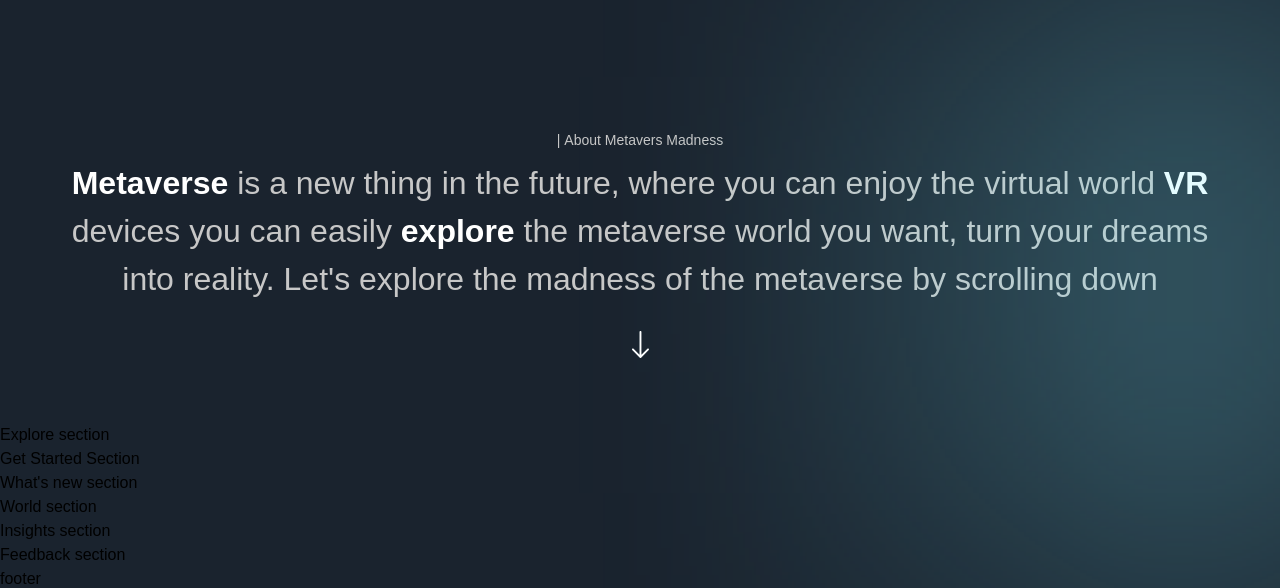
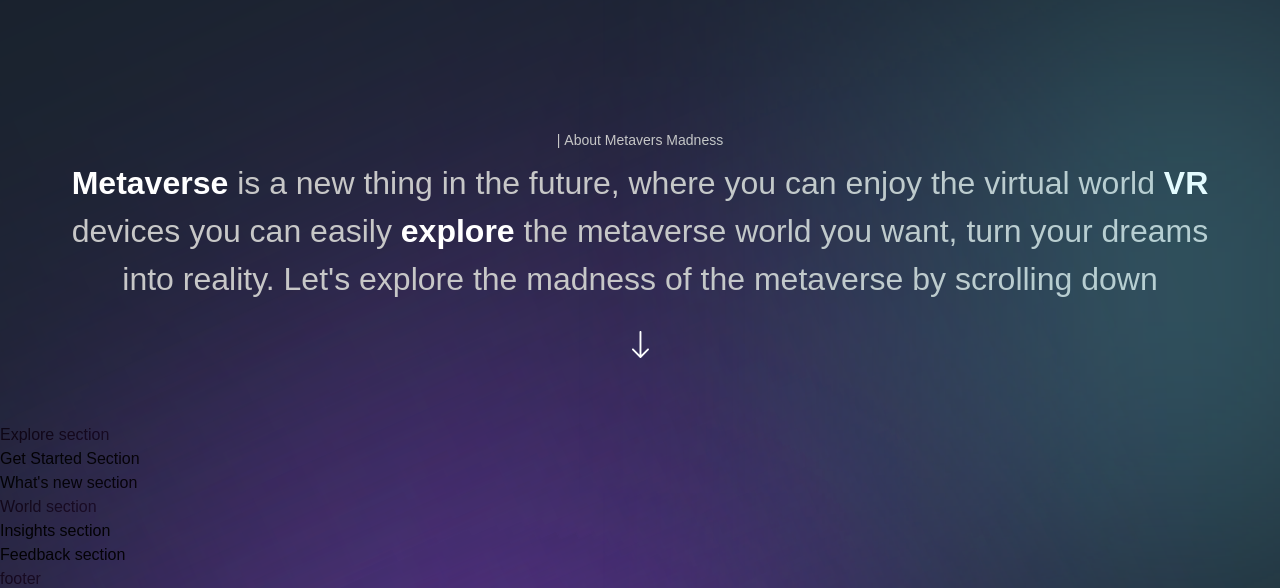
Before and after one commit to Krustycoin0/meta2, a Next.js app: page / in a window 1280 px wide. Shown: the part 1044-1632 px from the top of the page. Built offline with nearby package versions, Linux system fonts and the light colour scheme; a web font is replaced by a local one.

Commit message:
page layout to fit gradients

```diff
--- a/app/page.js
+++ b/app/page.js
@@ -5,13 +5,22 @@
   <div className="bg-primary-black overflow-hidden">
     <Navbar />
     <Hero />
+      <div className="relative">
           <About />
+          <div className="gradient-03 z-0"/>
           <Explore />
+      </div>
+      <div className="relative">
           <GetStarted />
+          <div className="gradient-03 z-0"/>
           <WhatsNew />
+      </div>
       <World />
+      <div className="relative">
         <Insights />
+        <div className="gradient-03 z-0"/>
         <Feedback />
+      </div>
     <Footer />
   </div>
 );
```
Lines whose indentation alone changed are shown as unchanged.
